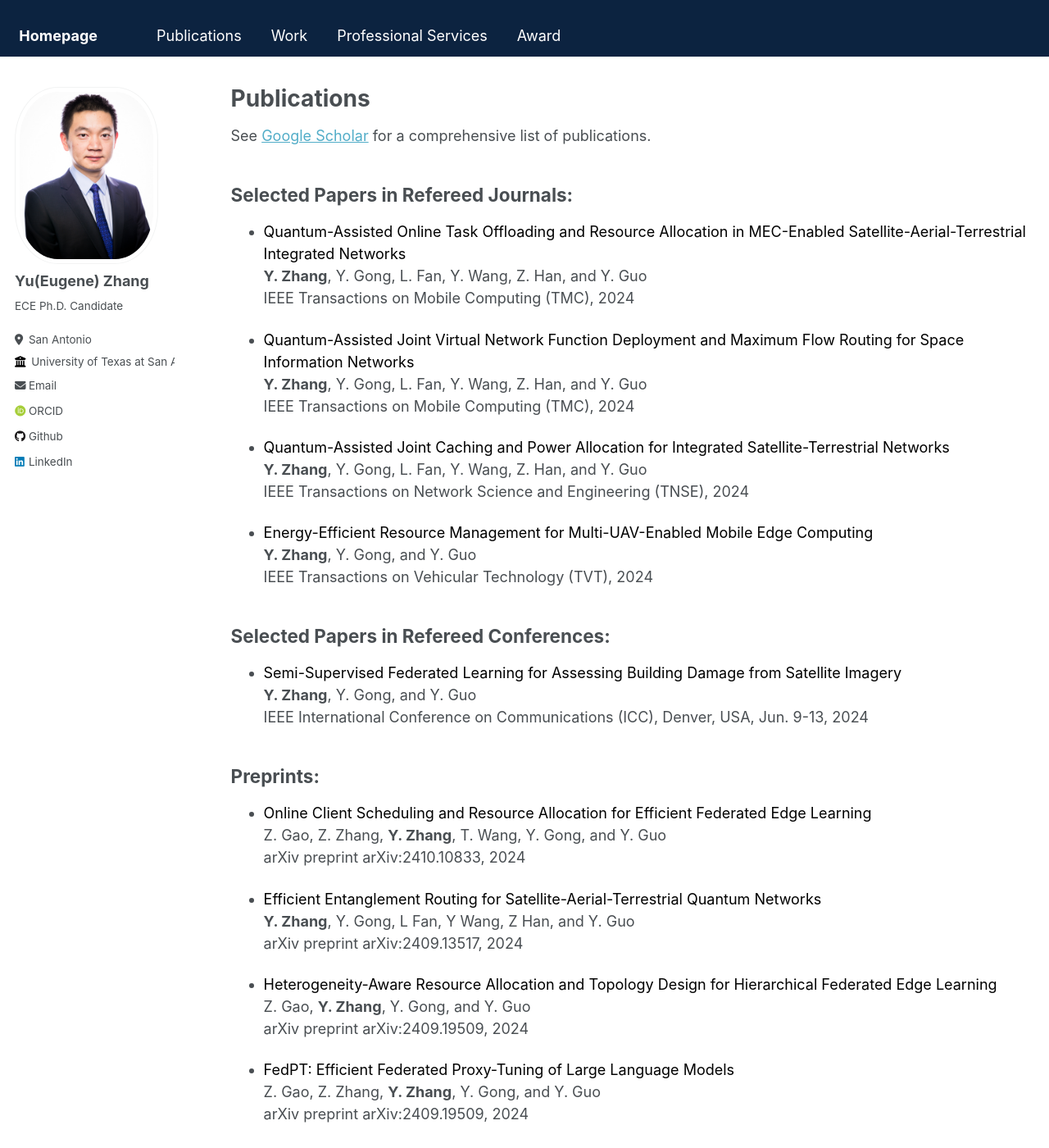
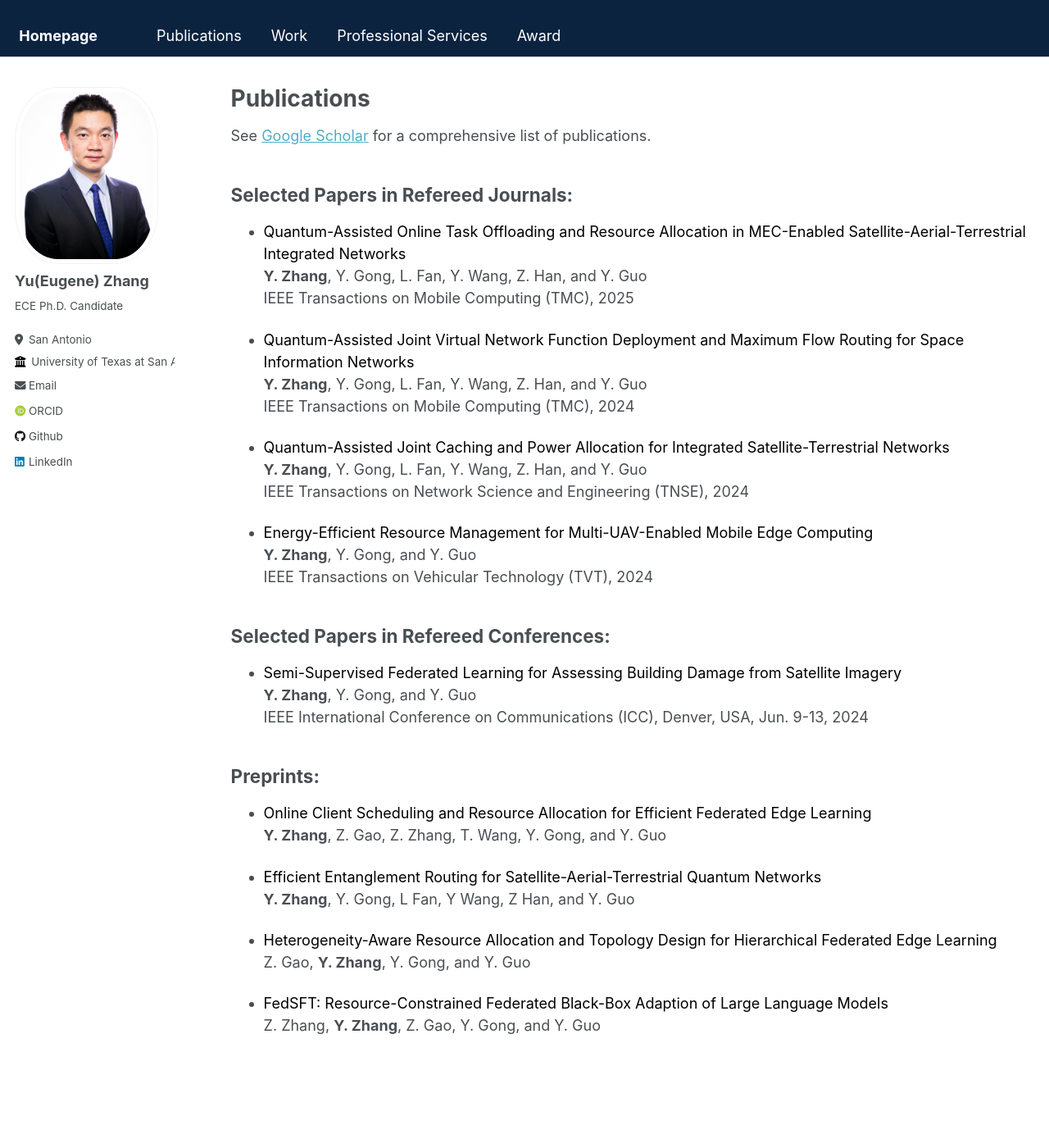
Before and after one commit to Yu-Zhang-Eugene/yu-zhang-eugene.github.io, a Jekyll site: the page built from _pages/publications.md, in a window 1280 px wide and 1400 px high. Shown: the whole window at 82% size. Built offline with Jekyll 4.4.1, drawn with Linux system fonts in a browser that asks for light colours; some web fonts are replaced.

Commit message:
Update publications.md

```diff
--- a/_pages/publications.md
+++ b/_pages/publications.md
@@ -12,7 +12,7 @@ Selected Papers in Refereed Journals:
 ------
 - <span style="color: black;"> Quantum-Assisted Online Task Offloading and Resource Allocation in MEC-Enabled Satellite-Aerial-Terrestrial Integrated Networks </span>
   __Y. Zhang__, Y. Gong, L. Fan, Y. Wang, Z. Han, and Y. Guo
-  IEEE Transactions on Mobile Computing (TMC), 2024
+  IEEE Transactions on Mobile Computing (TMC), 2025
 
 - <span style="color: black;"> Quantum-Assisted Joint Virtual Network Function Deployment and Maximum Flow Routing for Space Information Networks </span>
   __Y. Zhang__, Y. Gong, L. Fan, Y. Wang, Z. Han, and Y. Guo
@@ -40,17 +40,13 @@ IEEE International Conference on Communications (ICC), Denver, USA, Jun. 9-13, 2
 Preprints:
 ------
 - <span style="color: black;"> Online Client Scheduling and Resource Allocation for Efficient Federated Edge Learning </span>
-  Z. Gao, Z. Zhang, __Y. Zhang__, T. Wang, Y. Gong, and Y. Guo
-  arXiv preprint arXiv:2410.10833, 2024
+  __Y. Zhang__, Z. Gao, Z. Zhang, T. Wang, Y. Gong, and Y. Guo
 
 - <span style="color: black;"> Efficient Entanglement Routing for Satellite-Aerial-Terrestrial Quantum Networks </span>
   __Y. Zhang__, Y. Gong, L Fan, Y Wang, Z Han, and Y. Guo
-arXiv preprint 	arXiv:2409.13517, 2024
 
 - <span style="color: black;"> Heterogeneity-Aware Resource Allocation and Topology Design for Hierarchical Federated Edge Learning </span>
   Z. Gao, __Y. Zhang__, Y. Gong, and Y. Guo
-  arXiv preprint arXiv:2409.19509, 2024
 
-- <span style="color: black;"> FedPT: Efficient Federated Proxy-Tuning of Large Language Models </span>
-  Z. Gao, Z. Zhang, __Y. Zhang__, Y. Gong, and Y. Guo
-  arXiv preprint arXiv:2409.19509, 2024
+- <span style="color: black;"> FedSFT: Resource-Constrained Federated Black-Box Adaption of Large Language Models </span>
+  Z. Zhang, __Y. Zhang__, Z. Gao, Y. Gong, and Y. Guo
```
